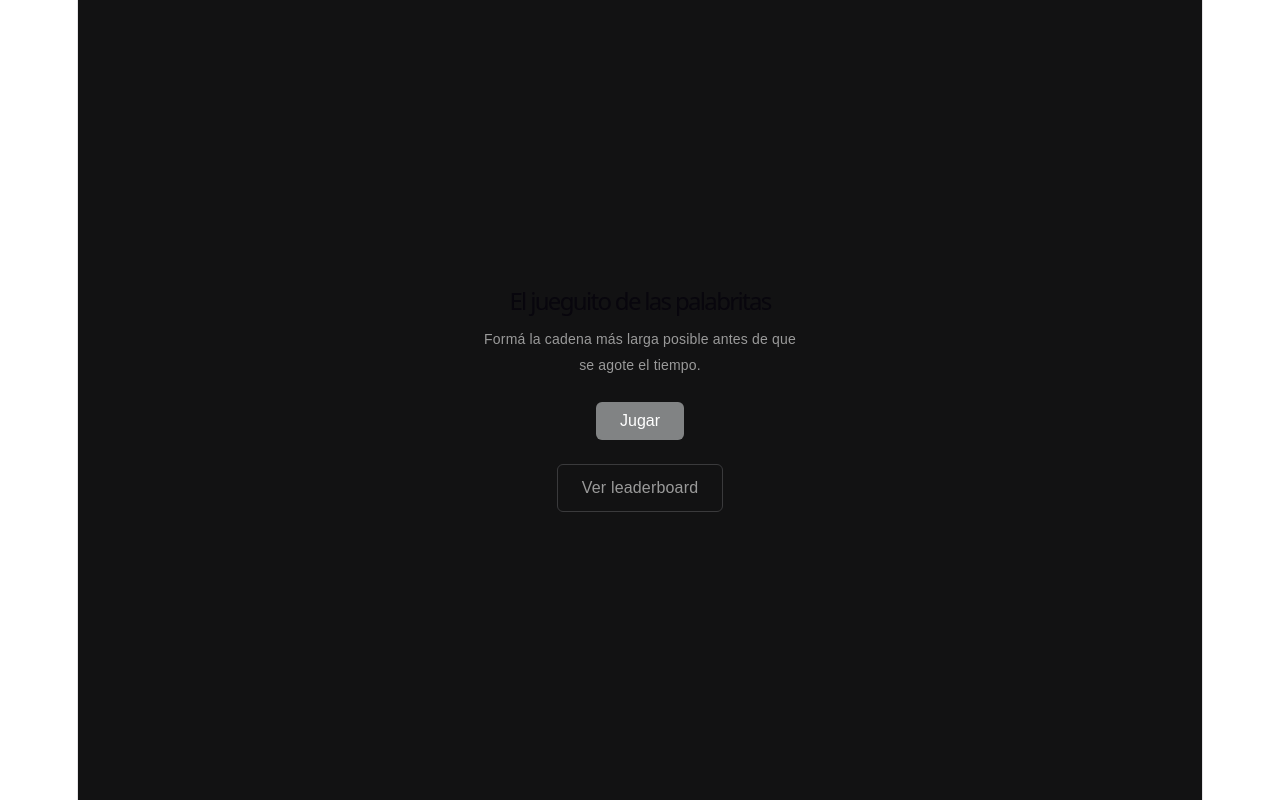
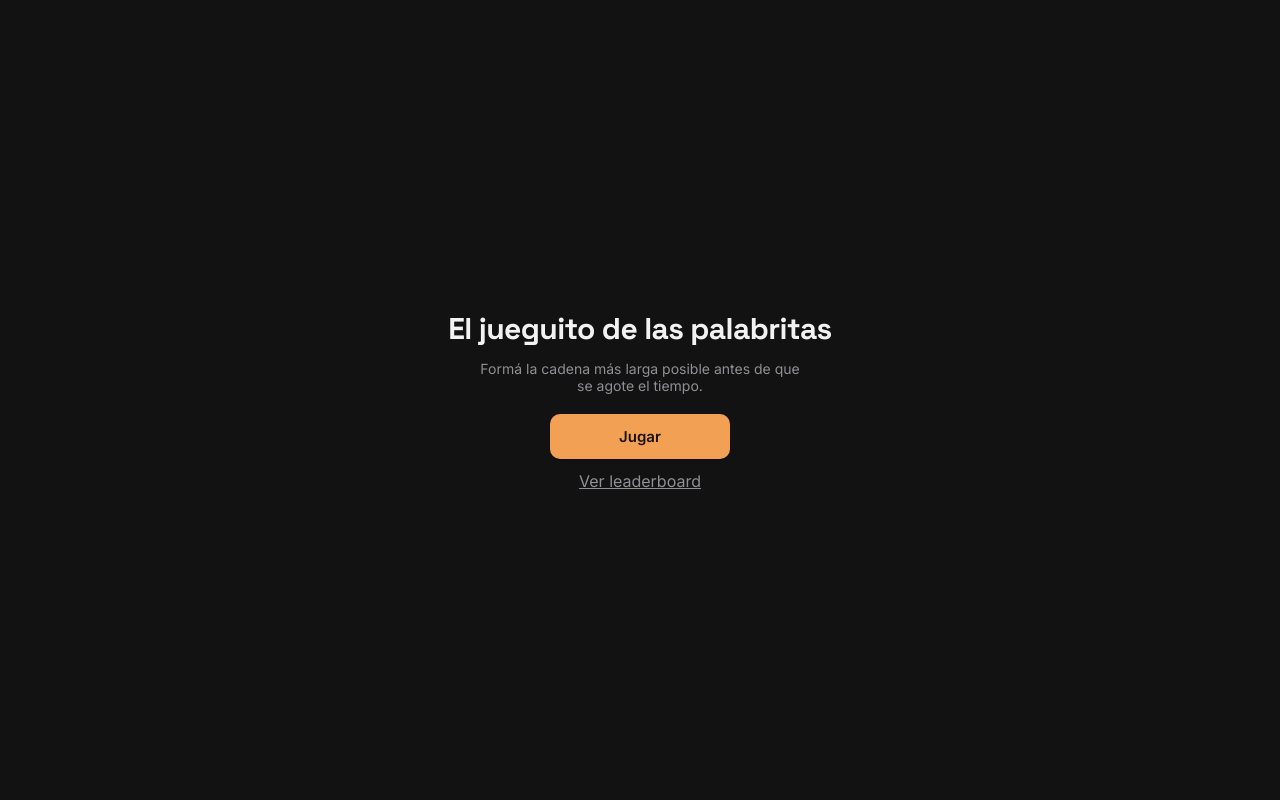
Before and after one commit to GuidoFlamini/unq-ui-guido-flamini-trabajo-final, a React (Vite) app: page / in a window 1280 px wide. Built offline with nearby package versions, Linux system fonts and the light colour scheme.

Commit message:
cambios esteticos

```diff
--- a/src/App.css
+++ b/src/App.css
@@ -5,8 +5,8 @@
   justify-content: center;
   min-height: 100vh;
   padding: 24px;
-  background-color: #121213;
-  color: white;
-  font-family: sans-serif;
+  background-color: var(--color-bg);
+  color: var(--color-text);
+  font-family: var(--font-body);
   box-sizing: border-box;
 }
--- a/src/components/keyboard/Keyboard.css
+++ b/src/components/keyboard/Keyboard.css
@@ -1,8 +1,8 @@
 .keyboard {
   display: flex;
   flex-direction: column;
-  gap: 8px;
-  padding: 0 8px;
+  gap: var(--space-2);
+  padding: 0 var(--space-2);
   width: 100%;
   max-width: 500px;
   margin: 0 auto;
@@ -16,17 +16,33 @@
 }
 
 .keyboard-key {
-  font-weight: bold;
-  border: 0;
-  height: 58px;
+  font-family: var(--font-body);
+  font-weight: 600;
+  font-size: 14px;
+  border: 1px solid var(--color-border);
+  border-radius: var(--radius-sm);
+  height: 56px;
   cursor: pointer;
-  background-color: #818384;
-  color: white;
+  background-color: var(--color-surface);
+  color: var(--color-text);
   flex: 1;
   text-transform: uppercase;
+  transition: transform 0.08s ease, background-color 0.12s ease, border-color 0.12s ease;
 }
 
-.keyboard-key-wide {
+.keyboard-key:hover {
+  background-color: var(--color-surface-alt);
+  border-color: var(--color-text-secondary);
+}
+
+.keyboard-key:active {
+  transform: scale(0.95);
+  background-color: var(--color-accent);
+  color: #1a1208;
+  border-color: var(--color-accent);
+}
+
+.keyboard-key--wide {
   flex: 1.5;
   font-size: 12px;
 }
--- a/src/index.css
+++ b/src/index.css
@@ -1,111 +1,93 @@
+@import url('https://fonts.googleapis.com/css2?family=Space+Grotesk:wght@500;700&family=Inter:wght@400;500;600&display=swap');
+
 :root {
-  --text: #6b6375;
-  --text-h: #08060d;
-  --bg: #fff;
-  --border: #e5e4e7;
-  --code-bg: #f4f3ec;
-  --accent: #aa3bff;
-  --accent-bg: rgba(170, 59, 255, 0.1);
-  --accent-border: rgba(170, 59, 255, 0.5);
-  --social-bg: rgba(244, 243, 236, 0.5);
-  --shadow:
-    rgba(0, 0, 0, 0.1) 0 10px 15px -3px, rgba(0, 0, 0, 0.05) 0 4px 6px -2px;
+  --color-bg: #121213;
+  --color-surface: #1b1b1d;
+  --color-surface-alt: #232326;
+  --color-border: #2e2e31;
 
-  --sans: system-ui, 'Segoe UI', Roboto, sans-serif;
-  --heading: system-ui, 'Segoe UI', Roboto, sans-serif;
-  --mono: ui-monospace, Consolas, monospace;
+  --color-text: #f2f2f2;
+  --color-text-secondary: #8f8f94;
 
-  font: 18px/145% var(--sans);
-  letter-spacing: 0.18px;
-  color-scheme: light dark;
-  color: var(--text);
-  background: var(--bg);
-  font-synthesis: none;
-  text-rendering: optimizeLegibility;
-  -webkit-font-smoothing: antialiased;
-  -moz-osx-font-smoothing: grayscale;
+  --color-accent: #f2a154;
+  --color-accent-hover: #f6b578;
+  --color-danger: #e5484d;
 
-  @media (max-width: 1024px) {
-    font-size: 16px;
-  }
+  --font-display: 'Space Grotesk', sans-serif;
+  --font-body: 'Inter', sans-serif;
+
+  --radius-sm: 6px;
+  --radius-md: 10px;
+  --radius-lg: 14px;
+  --radius-pill: 999px;
+  --shadow-sm: 0 1px 2px rgba(0, 0, 0, 0.3);
+  --shadow-md: 0 4px 16px rgba(0, 0, 0, 0.35);
+
+  --space-1: 4px;
+  --space-2: 8px;
+  --space-3: 12px;
+  --space-4: 16px;
+  --space-6: 24px;
+  --space-8: 32px;
 }
 
-@media (prefers-color-scheme: dark) {
-  :root {
-    --text: #9ca3af;
-    --text-h: #f3f4f6;
-    --bg: #16171d;
-    --border: #2e303a;
-    --code-bg: #1f2028;
-    --accent: #c084fc;
-    --accent-bg: rgba(192, 132, 252, 0.15);
-    --accent-border: rgba(192, 132, 252, 0.5);
-    --social-bg: rgba(47, 48, 58, 0.5);
-    --shadow:
-      rgba(0, 0, 0, 0.4) 0 10px 15px -3px, rgba(0, 0, 0, 0.25) 0 4px 6px -2px;
-  }
-
-  #social .button-icon {
-    filter: invert(1) brightness(2);
-  }
+* {
+  box-sizing: border-box;
 }
 
 body {
   margin: 0;
+  font-family: var(--font-body);
+  background-color: var(--color-bg);
+  color: var(--color-text);
 }
 
-#root {
-  width: 1126px;
-  max-width: 100%;
-  margin: 0 auto;
-  text-align: center;
-  border-inline: 1px solid var(--border);
-  min-height: 100svh;
-  display: flex;
-  flex-direction: column;
-  box-sizing: border-box;
+
+button,
+.btn {
+  font-family: var(--font-body);
+  font-weight: 600;
+  font-size: 15px;
+  padding: 12px 28px;
+  border-radius: var(--radius-md);
+  border: 1px solid transparent;
+  cursor: pointer;
+  transition: transform 0.12s ease, box-shadow 0.12s ease, background-color 0.12s ease, border-color 0.12s ease;
+  text-decoration: none;
+  display: inline-flex;
+  align-items: center;
+  justify-content: center;
 }
 
-h1,
-h2 {
-  font-family: var(--heading);
-  font-weight: 500;
-  color: var(--text-h);
+.btn-primary {
+  background-color: var(--color-accent);
+  color: #1a1208;
+  box-shadow: var(--shadow-sm);
 }
 
-h1 {
-  font-size: 56px;
-  letter-spacing: -1.68px;
-  margin: 32px 0;
-  @media (max-width: 1024px) {
-    font-size: 36px;
-    margin: 20px 0;
-  }
-}
-h2 {
-  font-size: 24px;
-  line-height: 118%;
-  letter-spacing: -0.24px;
-  margin: 0 0 8px;
-  @media (max-width: 1024px) {
-    font-size: 20px;
-  }
-}
-p {
-  margin: 0;
+.btn-primary:hover {
+  background-color: var(--color-accent-hover);
+  box-shadow: var(--shadow-md);
+  transform: translateY(-1px);
 }
 
-code,
-.counter {
-  font-family: var(--mono);
-  display: inline-flex;
-  border-radius: 4px;
-  color: var(--text-h);
+.btn-primary:active {
+  transform: translateY(0);
+  box-shadow: var(--shadow-sm);
 }
 
-code {
-  font-size: 15px;
-  line-height: 135%;
-  padding: 4px 8px;
-  background: var(--code-bg);
+.btn-secondary {
+  background-color: transparent;
+  border-color: var(--color-border);
+  color: var(--color-text-secondary);
 }
+
+.btn-secondary:hover {
+  border-color: var(--color-text-secondary);
+  color: var(--color-text);
+  transform: translateY(-1px);
+}
+
+.btn-secondary:active {
+  transform: translateY(0);
+}
--- a/src/pages/EndScreen/EndScreen.jsx
+++ b/src/pages/EndScreen/EndScreen.jsx
@@ -23,8 +23,10 @@ function EndScreen({ chain, score, onPlayAgain }) {
       </div>
 
       <div className="end-screen__actions">
-        <button onClick={onPlayAgain}>Ir al Inicio</button>
-        <Link to="/leaderboard" className="end-screen__secondary">
+        <button className="btn-primary" onClick={onPlayAgain}>
+          Ir al inicio
+        </button>
+        <Link to="/leaderboard" className="btn-secondary">
           Ver leaderboard
         </Link>
       </div>
--- a/src/pages/Leaderboard/Leaderboard.css
+++ b/src/pages/Leaderboard/Leaderboard.css
@@ -2,20 +2,22 @@
   display: flex;
   flex-direction: column;
   align-items: center;
-  gap: 12px;
-  padding: 32px 16px;
+  gap: var(--space-3);
+  padding: var(--space-8) var(--space-4);
   max-width: 400px;
   margin: 0 auto;
 }
 
 .leaderboard h2 {
-  font-size: 22px;
+  font-family: var(--font-display);
+  font-size: 24px;
+  font-weight: 700;
   margin: 0;
 }
 
 .leaderboard__empty {
   font-size: 14px;
-  color: #9a9a9a;
+  color: var(--color-text-secondary);
 }
 
 .leaderboard__list {
@@ -25,45 +27,32 @@
   margin: 0;
   display: flex;
   flex-direction: column;
-  gap: 6px;
+  gap: var(--space-2);
 }
 
 .leaderboard__item {
   display: flex;
   align-items: center;
-  gap: 12px;
-  padding: 8px 12px;
-  background-color: #1e1e20;
-  border-radius: 6px;
+  gap: var(--space-3);
+  padding: var(--space-2) var(--space-3);
+  background-color: var(--color-surface);
+  border: 1px solid var(--color-border);
+  border-radius: var(--radius-md);
 }
 
 .leaderboard__rank {
-  font-weight: bold;
-  color: orange;
+  font-family: var(--font-display);
+  font-weight: 700;
+  color: var(--color-accent);
   width: 20px;
 }
 
 .leaderboard__score {
   flex: 1;
-  font-weight: bold;
+  font-weight: 600;
 }
 
 .leaderboard__words {
   font-size: 13px;
-  color: #9a9a9a;
+  color: var(--color-text-secondary);
 }
-
-.leaderboard button {
-  margin-top: 8px;
-  padding: 10px 24px;
-  font-size: 16px;
-  border: 0;
-  border-radius: 6px;
-  background-color: #818384;
-  color: white;
-  cursor: pointer;
-}
-
-.leaderboard button:hover {
-  background-color: #9a9b9c;
-}
--- a/src/pages/Leaderboard/Leaderboard.jsx
+++ b/src/pages/Leaderboard/Leaderboard.jsx
@@ -24,7 +24,9 @@ function Leaderboard() {
         </ol>
       )}
 
-      <button onClick={() => navigate(-1)}>Volver</button>
+      <button className="btn-secondary" onClick={() => navigate(-1)}>
+        Volver
+      </button>
     </div>
   );
 }
--- a/src/pages/StartScreen/StartScreen.css
+++ b/src/pages/StartScreen/StartScreen.css
@@ -2,52 +2,30 @@
   display: flex;
   flex-direction: column;
   align-items: center;
-  gap: 12px;
+  gap: var(--space-3);
   text-align: center;
-  padding: 48px 16px;
+  padding: var(--space-8) var(--space-4);
 }
 
 .start-screen h1 {
-  font-size: 24px;
+  font-family: var(--font-display);
+  font-size: 30px;
+  font-weight: 700;
+  letter-spacing: -0.02em;
   margin: 0;
 }
 
 .start-screen p {
   font-size: 14px;
-  color: #9a9a9a;
-  margin: 0;
+  color: var(--color-text-secondary);
+  margin: 0 0 var(--space-2);
   max-width: 320px;
 }
 
-.start-screen button {
-  margin-top: 12px;
-  padding: 10px 24px;
-  font-size: 16px;
-  border: 0;
-  border-radius: 6px;
-  background-color: #818384;
-  color: white;
-  cursor: pointer;
+.start-screen .btn-primary {
+  min-width: 180px;
 }
 
-.start-screen button:hover {
-  background-color: #9a9b9c;
+.start-screen .btn-secondary {
+  min-width: 180px;
 }
-
-.start-screen__secondary {
-  display: inline-block;
-  text-decoration: none;
-  margin-top: 12px;
-  padding: 10px 24px;
-  font-size: 16px;
-  border-radius: 6px;
-  background-color: transparent;
-  border: 1px solid #3a3a3c;
-  color: #9a9a9a;
-  cursor: pointer;
-}
-
-.start-screen__secondary:hover {
-  border-color: #9a9a9a;
-  color: white;
-}
--- a/src/pages/StartScreen/StartScreen.jsx
+++ b/src/pages/StartScreen/StartScreen.jsx
@@ -6,8 +6,10 @@ function StartScreen({ onStart }) {
     <div className="start-screen">
       <h1>El jueguito de las palabritas</h1>
       <p>Formá la cadena más larga posible antes de que se agote el tiempo.</p>
-      <button onClick={onStart}>Jugar</button>
-      <Link to="/leaderboard" className="start-screen__secondary">
+      <button className="btn-primary" onClick={onStart}>
+        Jugar
+      </button>
+      <Link to="/leaderboard" className="btn-secondary">
         Ver leaderboard
       </Link>
     </div>
```
Also changed, not shown: src/components/gameboard/Gameboard.css (+37 -23 lines), src/pages/EndScreen/EndScreen.css (+16 -44 lines).
